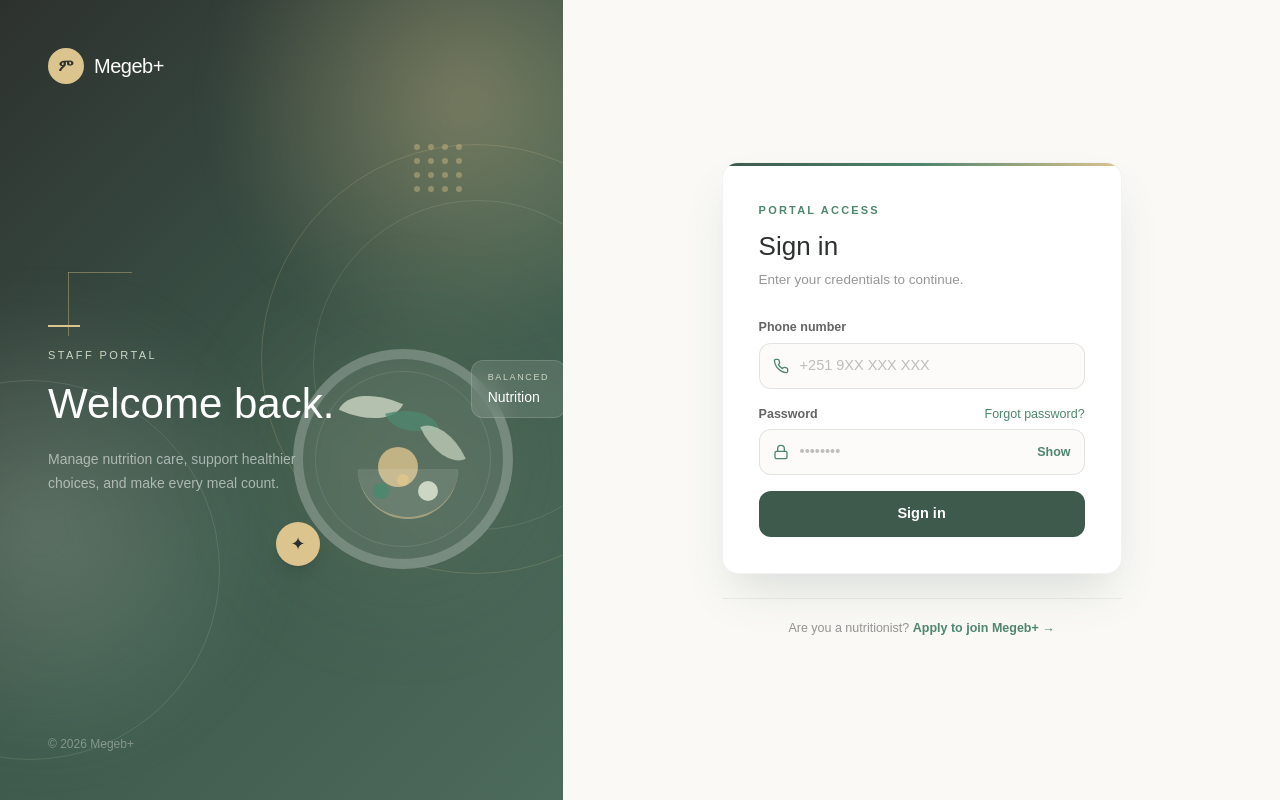
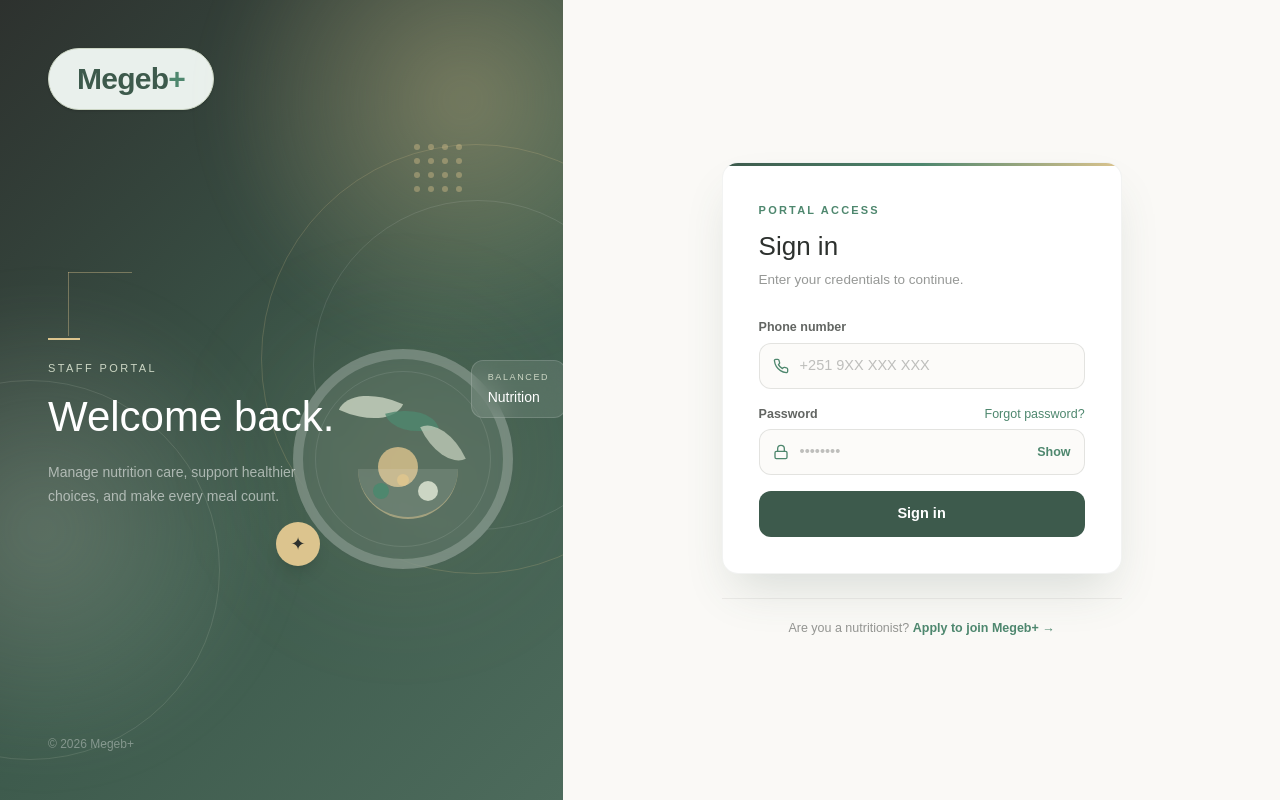
Before and after one commit to yeabsira23/megeb-plus-web, a Next.js app: page /login in a window 1280 px wide. Built offline with nearby package versions, Linux system fonts and the light colour scheme.

Commit message:
Update page.js
style: improve Megeb+ logo

```diff
--- a/src/app/login/page.js
+++ b/src/app/login/page.js
@@ -89,24 +89,14 @@ export default function LoginPage() {
           <div className="absolute top-[34%] left-[12%] w-px h-16 bg-[#DCC48E]/40" />
 
         </div>
-
-        {/* BRAND */}
-        <div className="relative z-10">
-          <div className="flex items-center gap-2.5">
-
-            <div className="w-9 h-9 rounded-full bg-[#DCC48E] flex items-center justify-center">
-              <span className="font-display text-[#2D312E] text-base font-semibold">
-                ም
-              </span>
-            </div>
-
-            <span className="font-display text-white text-xl tracking-tight">
-              Megeb+
-            </span>
-
-          </div>
-        </div>
-
+{/* BRAND */}
+<div className="inline-flex items-center">
+  <div className="bg-[#E9F0EC] px-7 py-3 rounded-full border border-[#CCD6C4] shadow-sm">
+    <span className="font-display text-[#3D5A4C] text-3xl font-bold tracking-tight">
+      Megeb<span className="text-[#4E876E]">+</span>
+    </span>
+  </div>
+</div>
         {/* TEXT */}
         <div className="relative z-10 max-w-sm">
 
@@ -360,9 +350,6 @@ export default function LoginPage() {
         </div>
 
 
-
-
-
         </div>
 
       </section>
```
